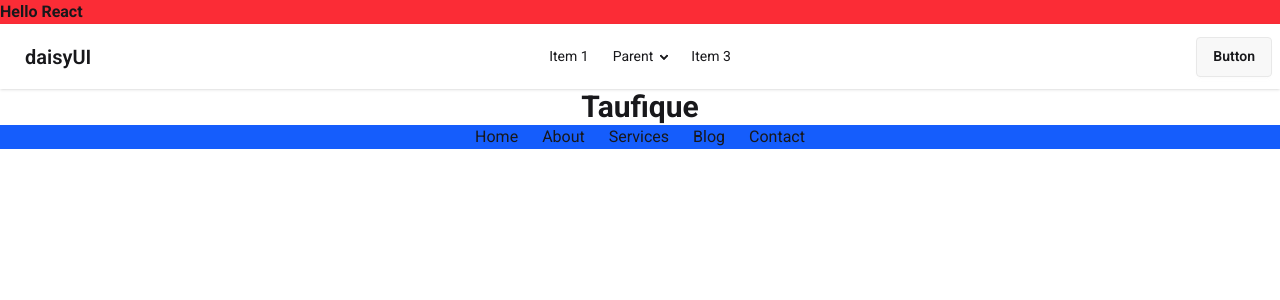
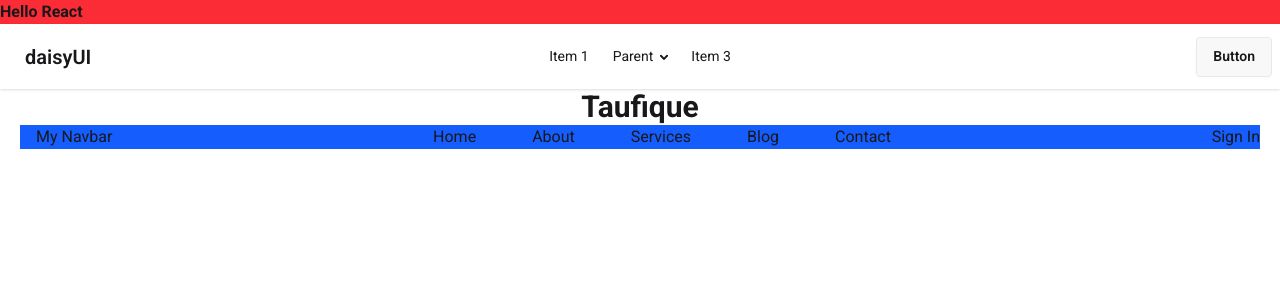
Before and after one commit to abutalha08/react-ecosystem-tailwind, a React (Vite) app: page /contact in a window 1280 px wide. Shown: the top 300 px of the page. Built offline with nearby package versions, Linux system fonts and the light colour scheme.

Commit message:
Toggle Menu Items

```diff
--- a/src/components/NavBar/NavBar.jsx
+++ b/src/components/NavBar/NavBar.jsx
@@ -1,5 +1,6 @@
-import React from 'react';
+import React, { useState } from 'react';
 import NavLink from './NavLink';
+import { Menu, X } from 'lucide-react';
 
 
 
@@ -32,14 +33,33 @@
 ];
 
 const NavBar = () => {
+    const [open, setOpen] = useState(false);
+    const links = navLinks.map(route => <NavLink key={route.id} route = {route}></NavLink>);
     return (
-        <nav>
+        <nav className='flex justify-between bg-blue-600 mx-5 '>
+
+            <span className='flex relative cursor-pointer' onClick={()=> setOpen(!open)}>  {/*Here I do toggling*/}
+                {
+                open ?
+                <X className='md:hidden'></X> :
+                <Menu className='md:hidden'></Menu>
+                }
+
+              <ul className={`md:hidden absolute left-0 top-full mt-1 w-44 overflow-hidden transition-all
+               duration-1000 ease-in-out text-black
+                ${open ? "max-h-60 opacity-100" : "max-h-0 opacity-0"}
+                bg-amber-600 `}>
+                {links}
+              </ul>
+            <h2 className='ml-4 hidden md:block'>My Navbar</h2>
+            </span>
 
             {/* 3.Create external component and pass data to the NavLink component  */}
 
-            <ul className='flex bg-blue-600 gap-6 justify-center'>
+            <ul className='md:flex gap-6 hidden'>
                 {
-                navLinks.map(route => <NavLink key={route.id} route = {route}></NavLink>)
+                // navLinks.map(route => <NavLink key={route.id} route = {route}></NavLink>)
+                links
             }
             </ul>
 
@@ -63,6 +83,8 @@
                 <li><a href="/contact">Contact</a></li>
             </ul> */}
 
+            <button>Sign In</button>
+
         </nav>
     );
 };
--- a/src/components/NavBar/NavLink.jsx
+++ b/src/components/NavBar/NavLink.jsx
@@ -4,7 +4,9 @@
     return (
         <nav>
 
-                <li><a href={route.path}>{route.name}</a></li>
+                <li className='px-4 hover:bg-amber-200 hover:text-black'>
+                    <a href={route.path}>{route.name}</a>
+                    </li>
 
         </nav>
     );
```
